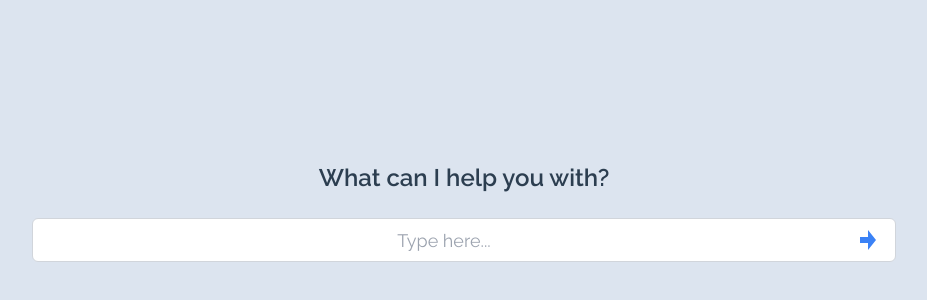
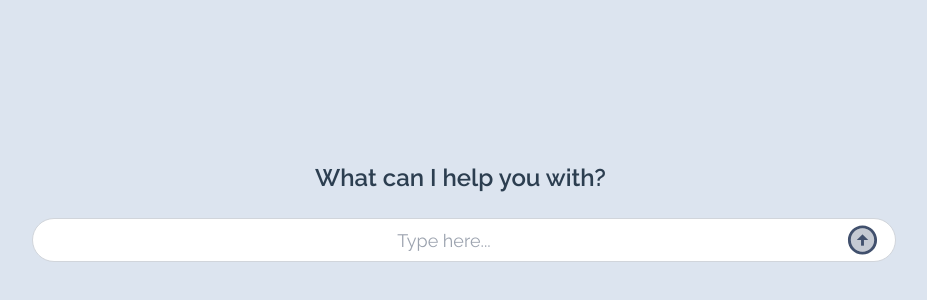
Before and after one commit to ivinjabraham/snow, a React (Vite) app: page /Prompt in a window 1280 px wide. Shown: the part 188-488 px from the top of the page, without its empty margins (176-1103 px from the left). Built offline with nearby package versions, Linux system fonts and the light colour scheme; a web font is replaced by a local one.

Commit message:
Updated prompt page

```diff
--- a/src/Prompt/pages/Prompt.tsx
+++ b/src/Prompt/pages/Prompt.tsx
@@ -1,10 +1,11 @@
 import React, { useState } from "react";
-
+import Typewriter from 'typewriter-effect';
+import ArrowCircleUpTwoToneIcon from '@mui/icons-material/ArrowCircleUpTwoTone';
 const Prompt = () => {
   const [query, setQuery] = useState("");
   const [savedQuery, setSavedQuery] = useState("");
 
-  const handleInputChange = (e) => {
+  const handleInputChange = (e: React.ChangeEvent<HTMLInputElement>) => {
     setQuery(e.target.value);
   };
 
@@ -13,7 +14,7 @@ const Prompt = () => {
     console.log("Saved:", query);
   };
 
-  const handleKeyPress = (e) => {
+  const handleKeyPress = (e: React.KeyboardEvent<HTMLInputElement>) => {
     if (e.key === "Enter") {
       saveQuery();
     }
@@ -22,8 +23,16 @@ const Prompt = () => {
   return (
     <div className="flex items-center justify-center h-screen bg-[#dce4ef]">
       <div className="text-center w-full max-w-4xl px-4">
-        <h1 className="text-2xl font-semibold text-[#2c3e50] mb-6">
-          What can I help you with?
+      <h1 className="text-2xl font-semibold text-[#2c3e50] mb-6">
+          <Typewriter
+            options={{
+              strings: ['What can I help you with?'],
+              autoStart: true,
+              loop: false,
+              delay: 75,
+              deleteSpeed: Infinity,
+            }}
+          />
         </h1>
 
         <div className="relative flex items-center justify-center">
@@ -33,7 +42,7 @@ const Prompt = () => {
               value={query}
               onChange={handleInputChange}
               onKeyDown={handleKeyPress}
-              className="w-full h-11 p-2 pr-12 text-lg border border-gray-300 rounded-md focus:outline-none focus:border-blue-400 focus:ring-2 focus:ring-blue-200 text-center"
+                    className="w-full h-11 p-2 pr-12 text-lg border border-gray-300 rounded-full focus:outline-none focus:border-blue-400 focus:ring-2 focus:ring-blue-200 text-center"
               placeholder="Type here..."
             />
 
@@ -41,15 +50,16 @@ const Prompt = () => {
               onClick={saveQuery}
               className="absolute right-4 top-1/2 transform -translate-y-1/2 text-blue-500"
             >
-              <svg
+              {/* <svg
                 width="24"
                 height="24"
                 fill="currentColor"
                 xmlns="http://www.w3.org/2000/svg"
                 viewBox="0 0 24 24"
-              >
-                <path d="M12 2L20 12L12 22V15H4V9H12V2Z" />
-              </svg>
+              > */}
+                {/* <path d="M12 2L20 12L12 22V15H4V9H12V2Z" />
+              </svg> */}
+               <ArrowCircleUpTwoToneIcon fontSize="large" sx={{ color: '#41506D' }} />
             </button>
           </div>
         </div>
```
Also changed, not shown: package.json (+6 -1 lines), 1 other file (tests, documents, lock files or other folders).
